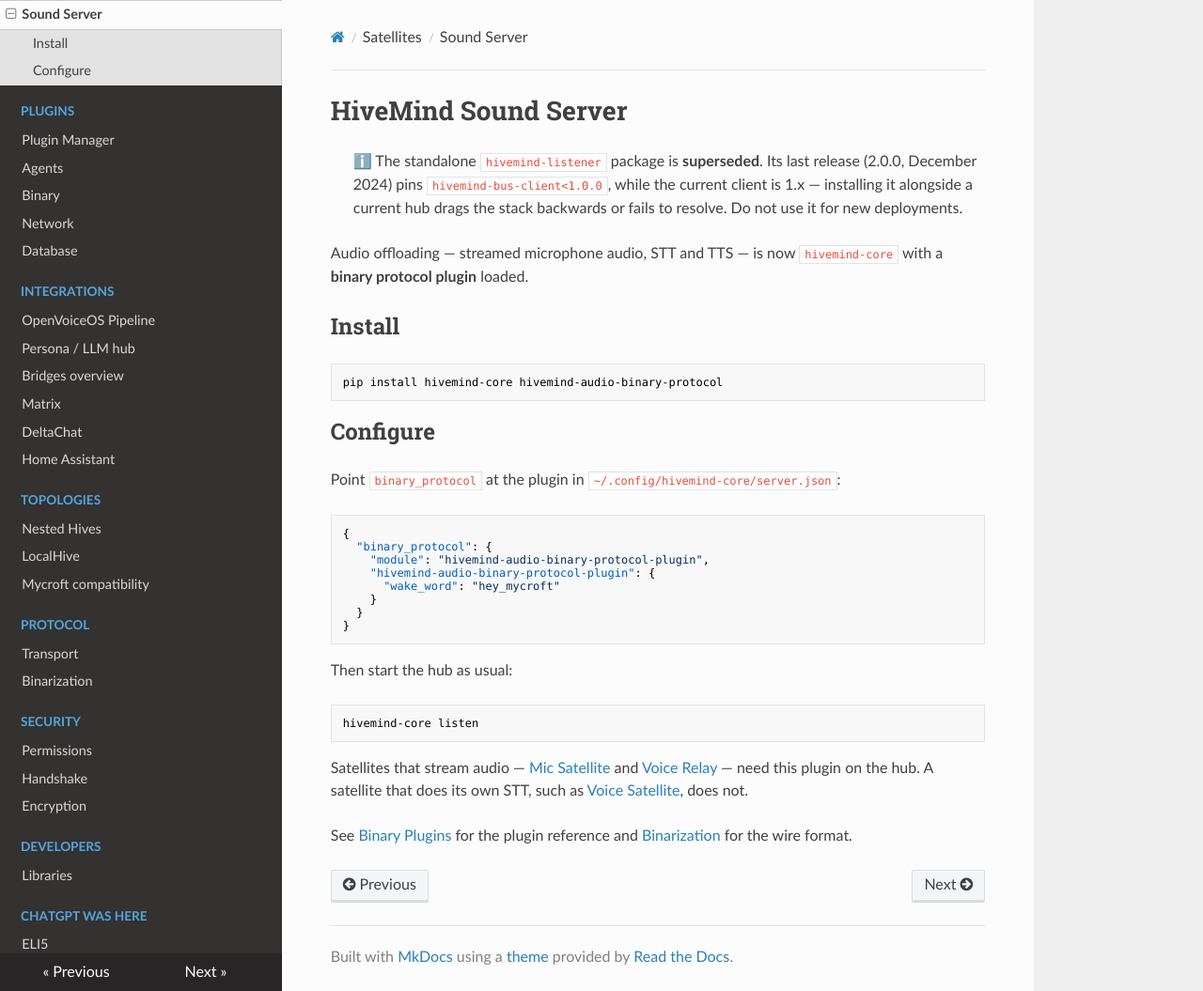
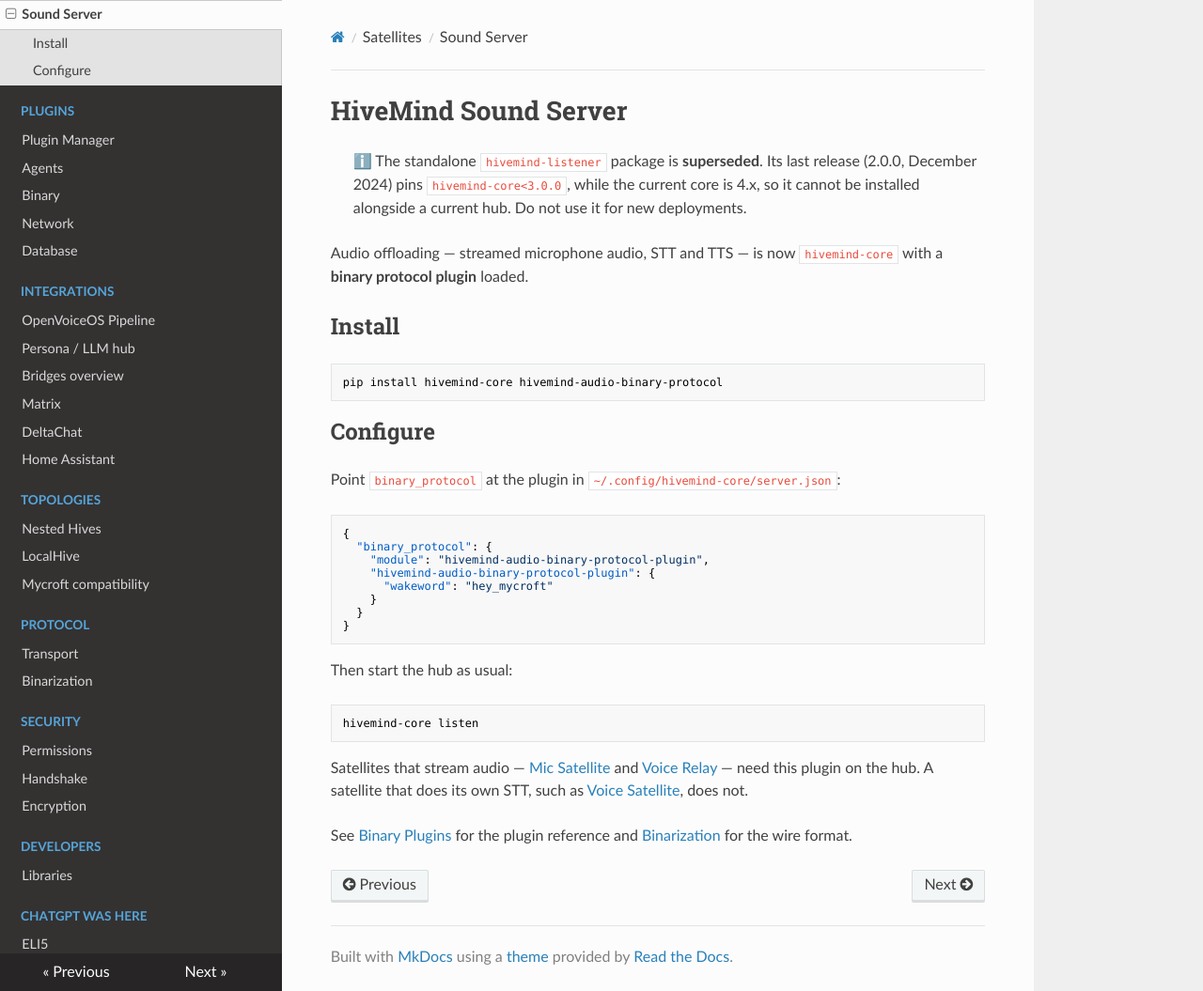
Before and after one commit to JarbasHiveMind/HiveMind-community-docs, an MkDocs documentation site: the page built from docs/06_sound_server.md, in a window 1280 px wide and 1055 px high. Shown: the whole window at 94% size. Built offline with MkDocs 1.6.1, drawn with Linux system fonts in a browser that asks for light colours; nearby versions of some CDN libraries.

Commit message:
docs: fix defects found in adversarial review of this branch
The quickstart's own install line was wrong: the distribution is
hivemind-bus-client, not hivemind-websocket-client (that is the repo
name; PyPI 404s on it). Step 4 would have failed on its first line, in
the page rewritten to make the quickstart work.

hivemind-listener is blocked by its hivemind-core<3.0.0 pin against core
4.x, not by its bus-client pin - the stable bus-client is still 0.x, so
that pin is not the conflict.

SQLite is the default on fresh installs only; an existing clients.json
with no clients.db keeps JSON. The Redis row still cited --redis-host and
--redis-port, which do not exist. MQTT is not on PyPI yet. The audio
plugin reads 'wakeword'; 'wake_word' is only a back-compat alias.

```diff
--- a/docs/06_sound_server.md
+++ b/docs/06_sound_server.md
@@ -1,9 +1,8 @@
 # HiveMind Sound Server
 
 > ℹ️ The standalone `hivemind-listener` package is **superseded**. Its last release
-> (2.0.0, December 2024) pins `hivemind-bus-client<1.0.0`, while the current client is
-> 1.x — installing it alongside a current hub drags the stack backwards or fails to
-> resolve. Do not use it for new deployments.
+> (2.0.0, December 2024) pins `hivemind-core<3.0.0`, while the current core is 4.x, so it cannot be
+> installed alongside a current hub. Do not use it for new deployments.
 
 Audio offloading — streamed microphone audio, STT and TTS — is now `hivemind-core`
 with a **binary protocol plugin** loaded.
@@ -23,7 +22,7 @@ Point `binary_protocol` at the plugin in `~/.config/hivemind-core/server.json`:
   "binary_protocol": {
     "module": "hivemind-audio-binary-protocol-plugin",
     "hivemind-audio-binary-protocol-plugin": {
-      "wake_word": "hey_mycroft"
+      "wakeword": "hey_mycroft"
     }
   }
 }
```
Also changed, not shown: docs/01_quickstart.md (+1 -1 lines), docs/17_database.md (+2 -2 lines), docs/db_plugins.md (+1 -1 lines), docs/network_plugins.md (+2 -1 lines).
